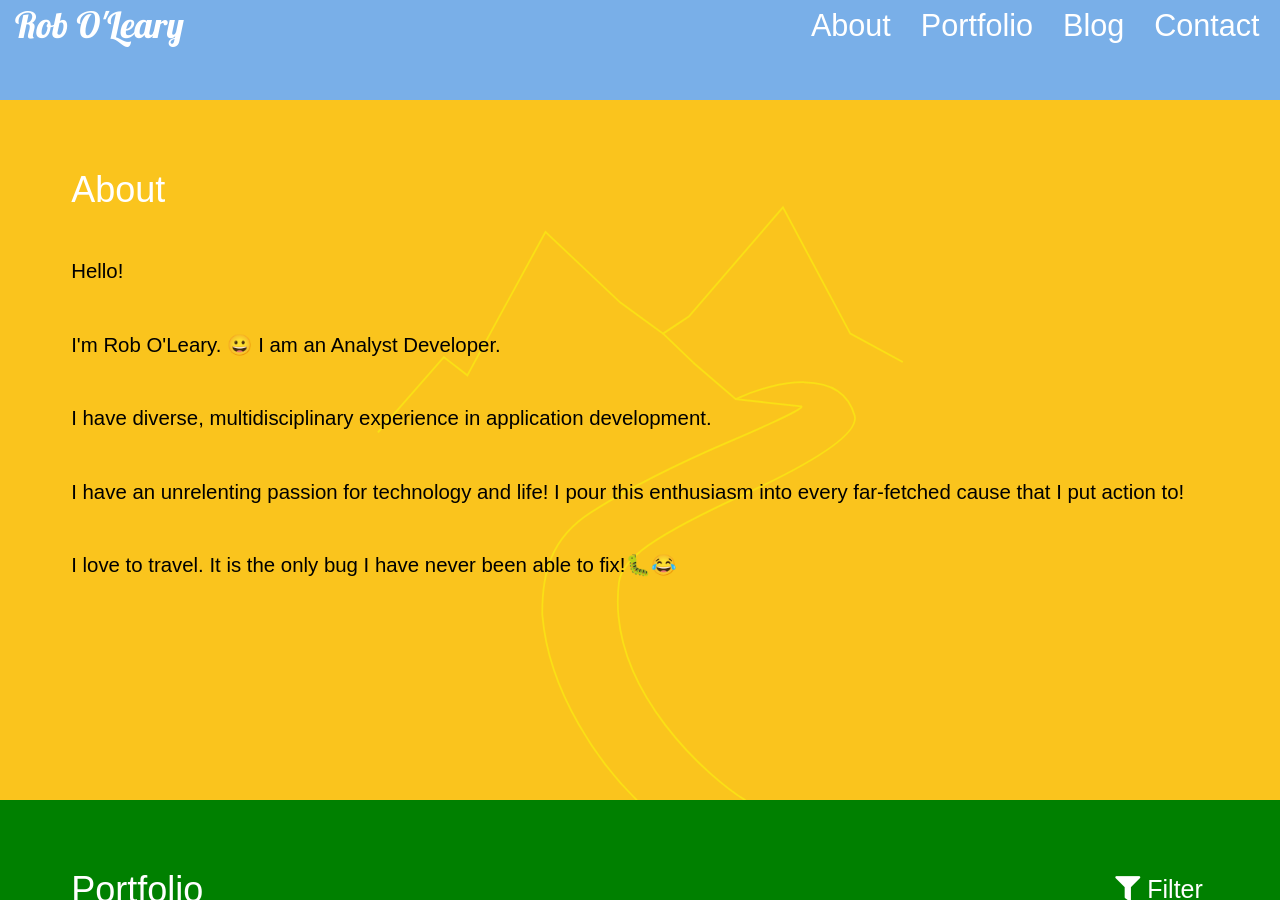
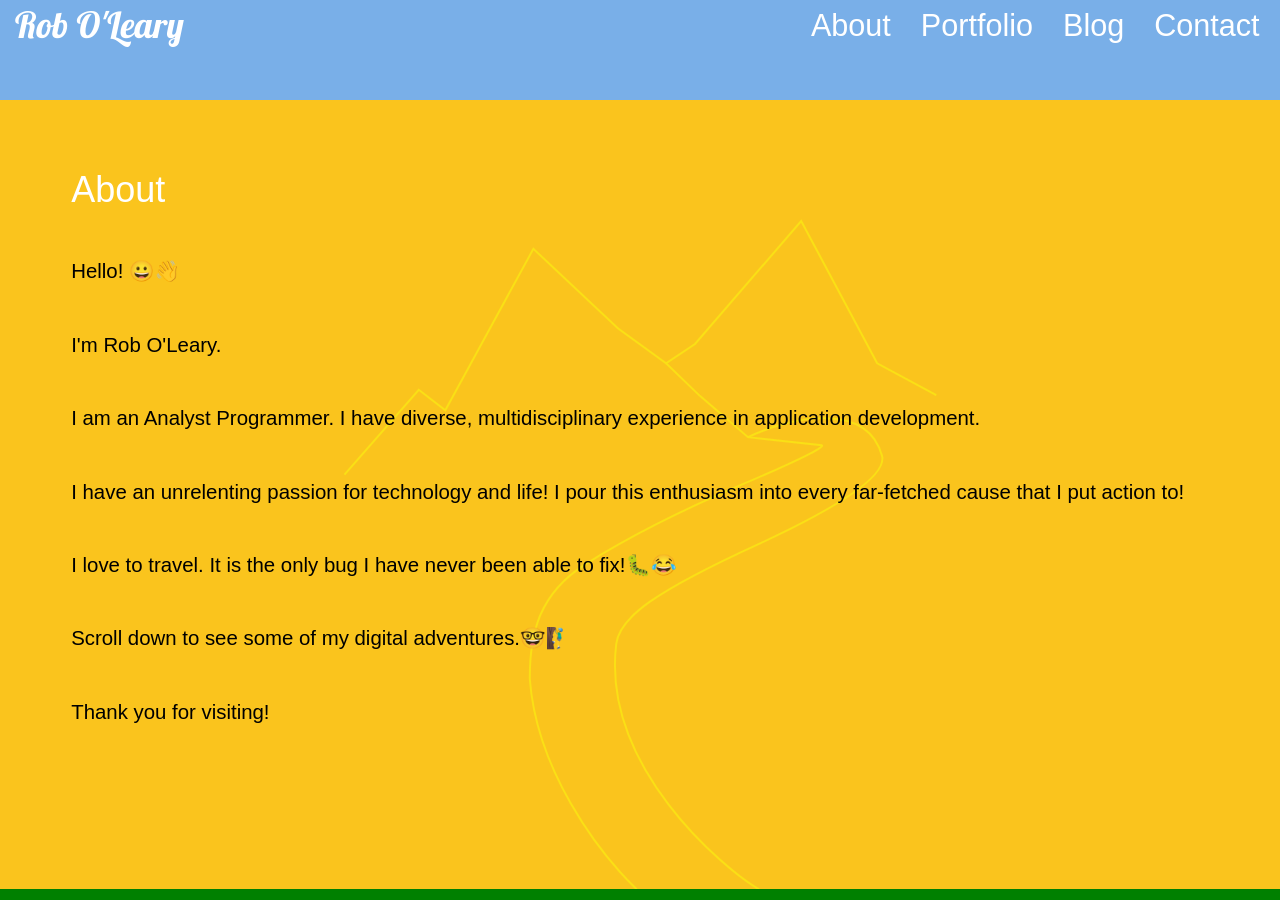
Before and after one commit to robole/robole.github.io, a Jekyll site: the page built from index.html, in a window 1280 px wide and 900 px high, scrolled down 400 px. Built offline with Jekyll 4.4.1, drawn with Linux system fonts in a browser that asks for light colours; nearby versions of some CDN libraries; some of the changed text lies outside the part shown.

Commit message:
updated about and changed book covers section

```diff
--- a/_includes/about.html
+++ b/_includes/about.html
@@ -4,12 +4,15 @@
             <h1>About</h1>
         </div>
         <div class="col-sm-12 col-md-12">
-            <p>Hello!</p>
-            <p>I'm Rob O'Leary. 😀 I am an Analyst Developer.</p>
-            <p>I have diverse, multidisciplinary experience in application development.</p>
-            <p>I have an unrelenting passion for technology and life! I pour this enthusiasm into every far-fetched cause that I put action to!</p>
+            <p>Hello! 😀👋</p>
+            <p>I'm Rob O'Leary.</p>
+            <p>I am an Analyst Programmer. I have diverse, multidisciplinary experience in application development.</p>
+            <p>I have an unrelenting passion for technology and life! I pour this enthusiasm into every far-fetched
+              cause that I put action to!</p>
             <p>I love to travel. It is the only bug I have never been able to fix!🐛😂</p>
           </p>
+          <p>Scroll down to see some of my digital adventures.🤓🧗‍♂️</p>
+          <p>Thank you for visiting!</p>
         </div>
     </div>
 </section>
--- a/_includes/portfolio.html
+++ b/_includes/portfolio.html
@@ -214,13 +214,13 @@
             <h3><i class="fab fa-js-square" title="Javascript"></i></h3>
           </article>
           <article class="portfolio-item graphic-design">
-              <a href="/portfolio/alt-book-covers">
+              <a href="/portfolio/book-covers">
               <figure>
-                <img style="background-image:url('/assets/img/portfolio/alt-book-covers/a handmaids tale - background.svg');" src="/assets/img/tree-400x400.png" class="portfolio-img" alt="alternative books covers">
+                <img style="background-image:url('/assets/img/portfolio/book-covers/a handmaids tale - background.svg');" src="/assets/img/tree-400x400.png" class="portfolio-img" alt="books covers">
                 <div class="portfolio-item-arrow">
                   <span class="fas fa-arrow-circle-right"></span>
                 </div>
-                <figcaption>Alt. Book Covers</figcaption>
+                <figcaption>Book Covers</figcaption>
                 </a>
               </figure>
               <h2>Graphic Design</h2>
```
Also changed, not shown: _pages/alt-book-covers.html (deleted, +0 -11 lines), _pages/book-covers.html (added, +11 -0 lines), assets/img/portfolio/book-covers/a handmaids tale - background.svg (renamed from assets/img/portfolio/alt-book-covers/a handmaids tale - background.svg), assets/img/portfolio/book-covers/a handmaids tale.svg (renamed from assets/img/portfolio/alt-book-covers/a handmaids tale.svg), assets/img/portfolio/book-covers/catcher in the rye - background.svg (renamed from assets/img/portfolio/alt-book-covers/catcher in the rye - background.svg), assets/img/portfolio/book-covers/catcher in the rye.svg (renamed from assets/img/portfolio/alt-book-covers/catcher in the rye.svg).
